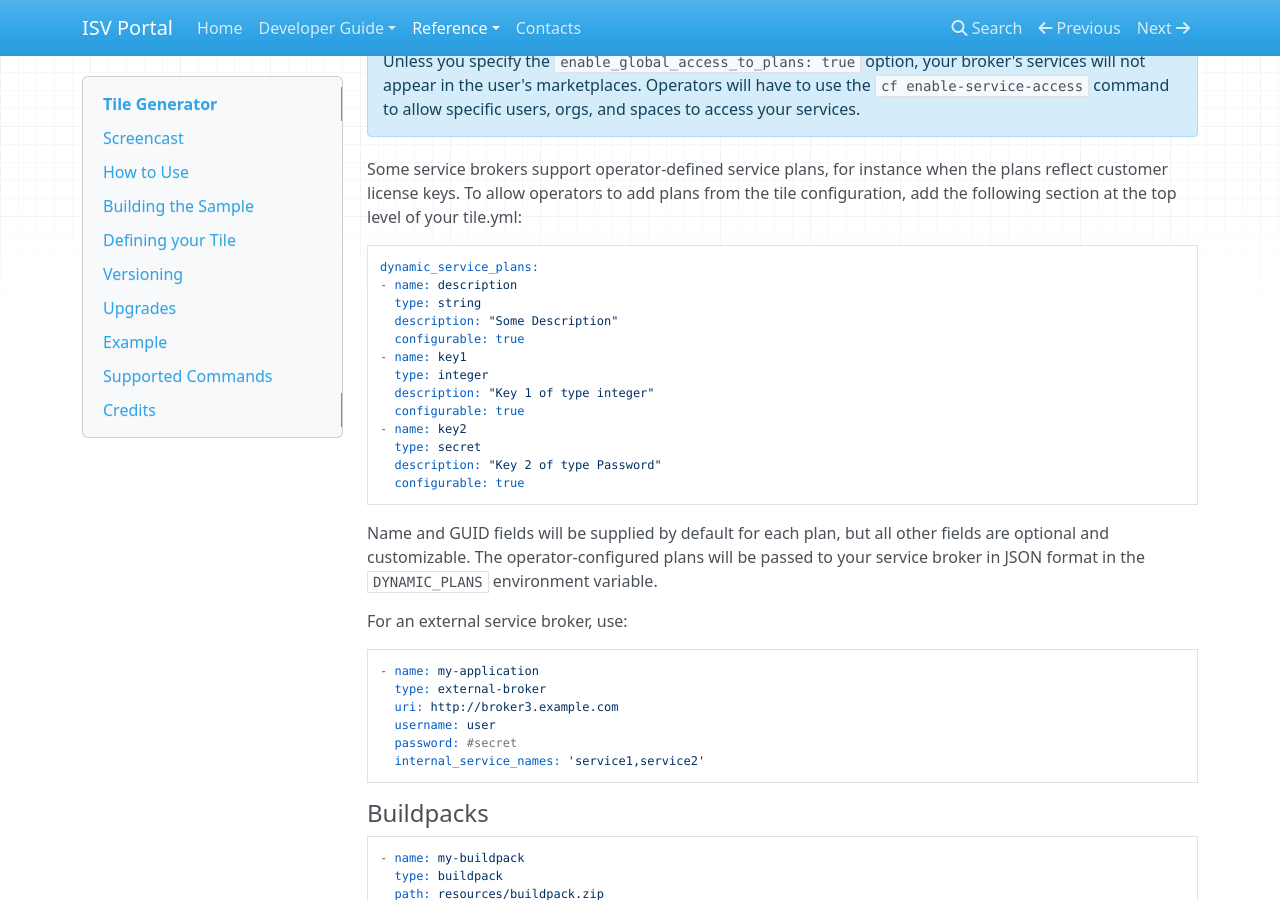
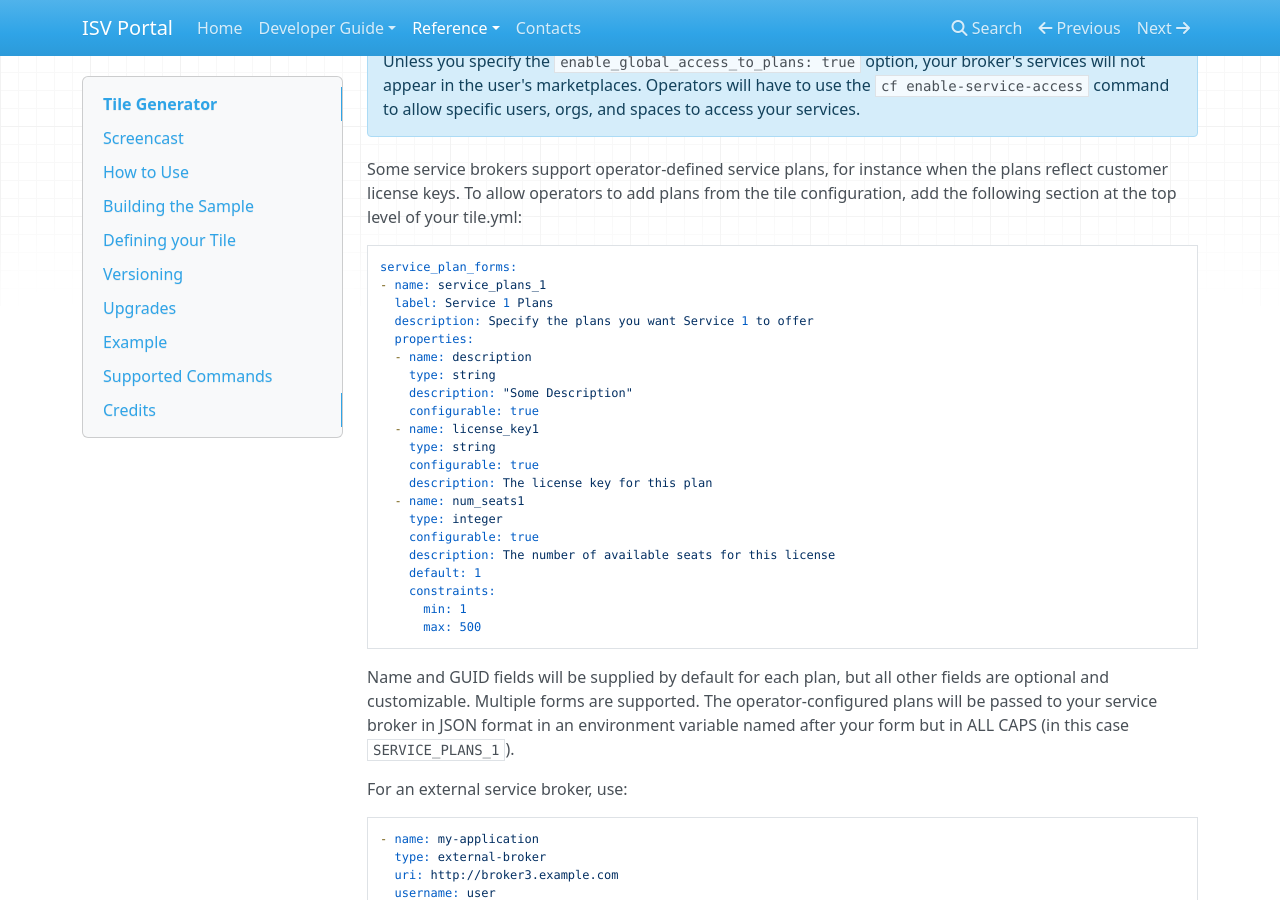
Before and after one commit to vmware-archive/isv-portal, an MkDocs documentation site: the page built from docs/tile-generator.md, in a window 1280 px wide and 900 px high, scrolled down 4249 px. Built offline with MkDocs 1.6.1, drawn with Linux system fonts in a browser that asks for light colours; nearby versions of some CDN libraries; old or Windows-style settings are respelled for this version of MkDocs; some of the changed text lies outside the part shown.

Commit message:
Added form field reference. Updated dynamic service plans.

````diff
--- a/docs/tile-generator.md
+++ b/docs/tile-generator.md
@@ -204,24 +204,33 @@ the plans reflect customer license keys. To allow operators to add plans from
 the tile configuration, add the following section at the top level of your tile.yml:
 
 ```
-dynamic_service_plans:
-- name: description
-  type: string
-  description: "Some Description"
-  configurable: true
-- name: key1
-  type: integer
-  description: "Key 1 of type integer"
-  configurable: true
-- name: key2
-  type: secret
-  description: "Key 2 of type Password"
-  configurable: true
+service_plan_forms:
+- name: service_plans_1
+  label: Service 1 Plans
+  description: Specify the plans you want Service 1 to offer
+  properties:
+  - name: description
+    type: string
+    description: "Some Description"
+    configurable: true
+  - name: license_key1
+    type: string
+    configurable: true
+    description: The license key for this plan
+  - name: num_seats1
+    type: integer
+    configurable: true
+    description: The number of available seats for this license
+    default: 1
+    constraints:
+      min: 1
+      max: 500
 ```
 
 Name and GUID fields will be supplied by default for each plan, but all other fields
-are optional and customizable. The operator-configured plans will be passed to your
-service broker in JSON format in the `DYNAMIC_PLANS` environment variable.
+are optional and customizable. Multiple forms are supported. The operator-configured
+plans will be passed to your service broker in JSON format in an environment variable
+named after your form but in ALL CAPS (in this case `SERVICE_PLANS_1`).
 
 For an external service broker, use:
 
@@ -388,6 +397,13 @@ as environment variables (the name of the environment variable will be the same
 as the property name but in ALL_CAPS). They can also be referenced in other parts
 of the configuration file by using `(( .properties.<property-name> ))` instead
 of a hardcoded value.
+
+All properties supported by Ops Manager may be used. The syntax is the same
+as used by Ops Manager, except that for simplicity property blueprints for
+form fields do not need to be declared separately. Instead, the declaration
+is included in the form itself. For a complete list of supported property
+types and syntax, see the
+[Ops Manager Product Template Reference](https://docs.pivotal.io/partners/product-template-reference.html).
 
 Properties of type `secret` will have their value hidden on the forms, and
 obfuscated in the installation logs (all but the first two characters will be
````
